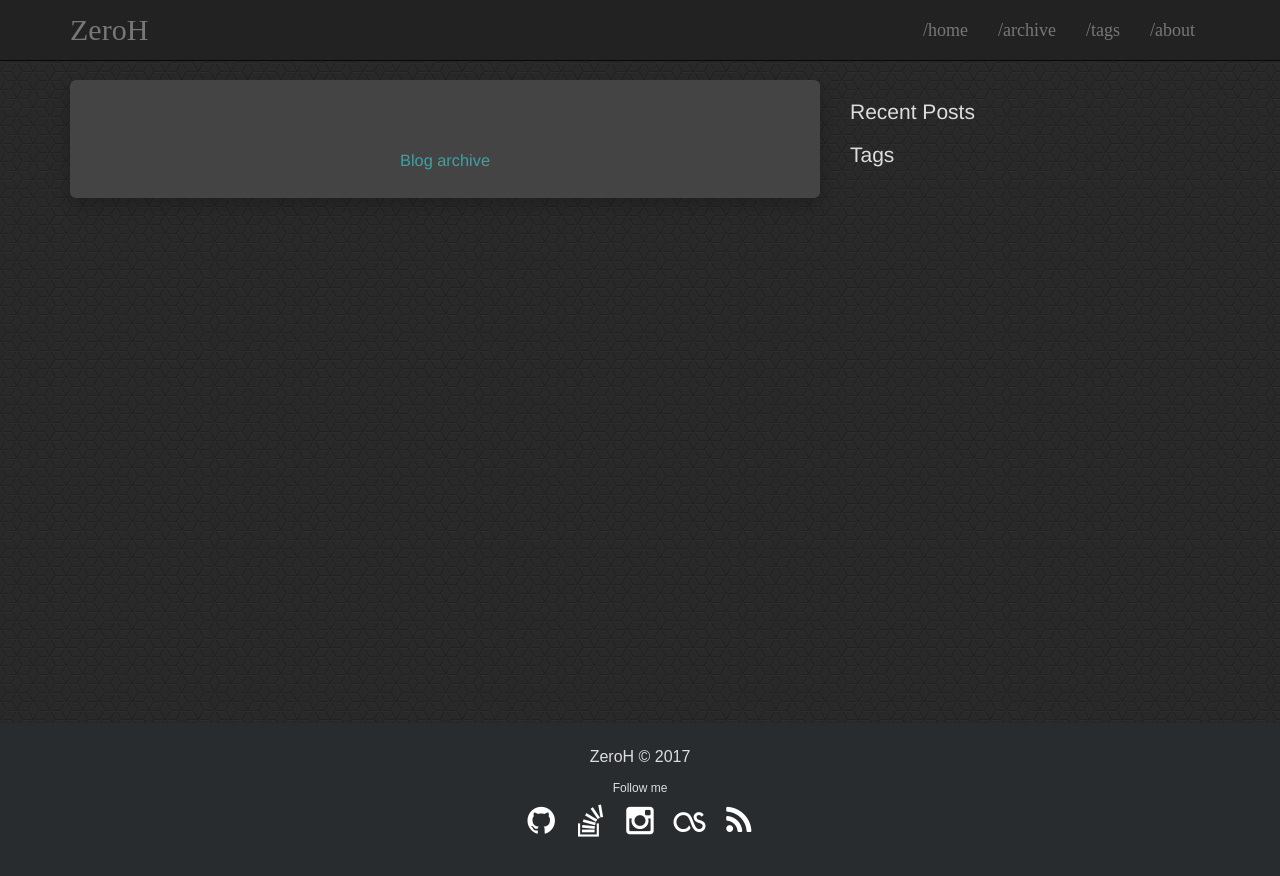
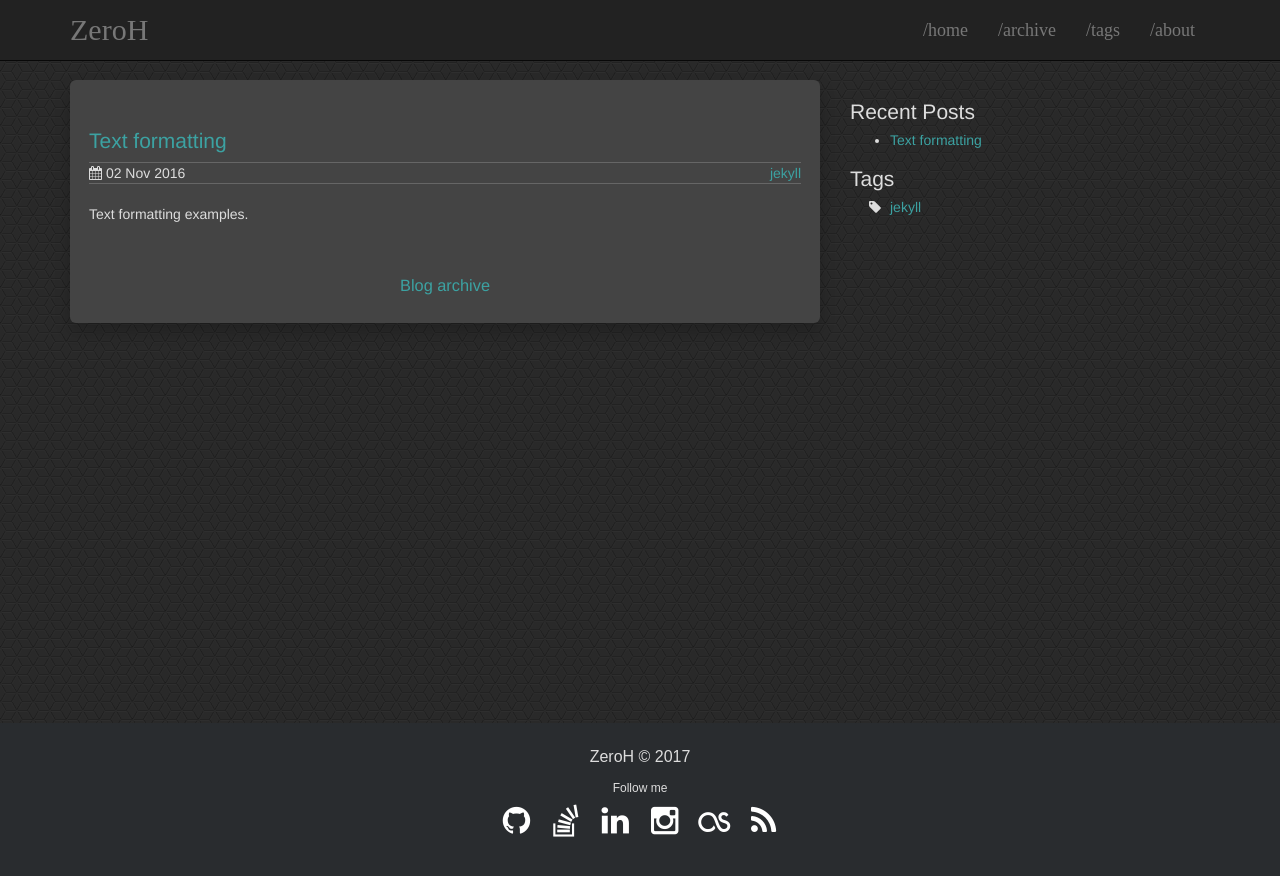
Before and after one commit to YoungHo-Jo/youngho-jo.github.com, a Jekyll site: the page built from index.html, in a window 1280 px wide. Shown: the top 876 px of the page. Built offline with Jekyll 4.4.1, drawn with Linux system fonts in a browser that asks for light colours; some of the changed lines change nothing that is shown.

Commit message:
temporay post added

```diff
--- a/_config.yml
+++ b/_config.yml
@@ -21,7 +21,7 @@
 social:
   github: youngho-jo
   stackoverflow: ''
-  linkedin:
+  linkedin: ''
   instagram: zeroho.jo
   lastfm: ''
   rss: feed.xml
--- /dev/null
+++ b/_posts/2016-11-02-text-formatting.md
@@ -0,0 +1,72 @@
+---
+layout: post
+title: "Text formatting"
+date: 2016-11-02 16:25:06
+tags: jekyll
+description: Text formatting examples.
+---
+
+# Text formatting example
+
+Some examples of text formatting for some common text elements.
+
+# Headers
+
+# Header1
+
+## Header2
+
+### Header3
+
+#### Header4
+
+# Emphasis
+
+Italics: `*asterisks*` -> *asterisks* or `_underscores_` -> _underscores_.
+
+Bold: `**asterisks**` -> **asterisks** or `__underscores__` -> __underscores__.
+
+You also can combine them: `**asterisks and _underscores_**` -> **asterisks and _underscores_**.
+
+# Blockquotes and notes
+
+{% highlight bash %}
+>Blockquotes
+{% endhighlight bash %}
+
+>Blockquotes
+
+Using very cool [feature](http://kramdown.gettalong.org/quickref.html#block-attributes) of kramdown which allows to assign any attribute to a block-level element I've added note and warning:
+
+{% highlight bash %}
+>Note
+{: .note}
+{% endhighlight bash %}
+
+>Note
+{: .note}
+
+{% highlight bash %}
+>Warning
+{: .note .warning}
+{% endhighlight bash %}
+
+>Warning
+{: .note .warning}
+
+# Keyboard buttons
+
+In case you need to show some keyboard shortcuts, like `Ctrl`{: .key}+`A`{:.key} use following construction:
+
+{% highlight bash %}
+`Ctrl`{: .key}+`A`{:.key}
+{% endhighlight bash %}
+
+Example of keyboard shortcuts in a terminal:
+
+`Ctrl`{: .key} + `A`{: .key} = move cursor to beginning of line
+`Ctrl`{: .key} + `E`{: .key} = move cursor to end of line
+`Ctrl`{: .key} + `C`{: .key} = kills the current process.
+`Ctrl`{: .key} + `Z`{: .key} = sends the current process to the background.
+`Ctrl`{: .key} + `D`{: .key} = logs you out.
+`Ctrl`{: .key} + `R`{: .key} = finds the last command matching the entered letters.
```
